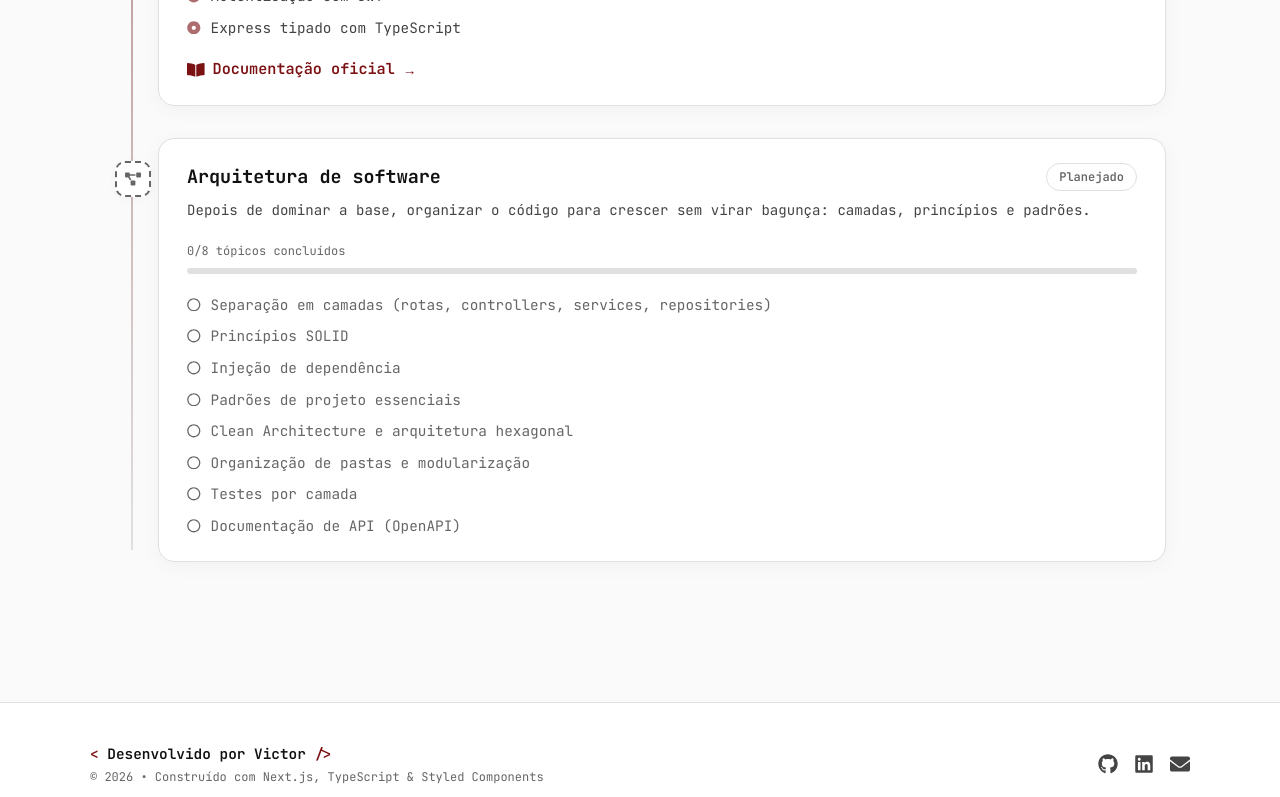
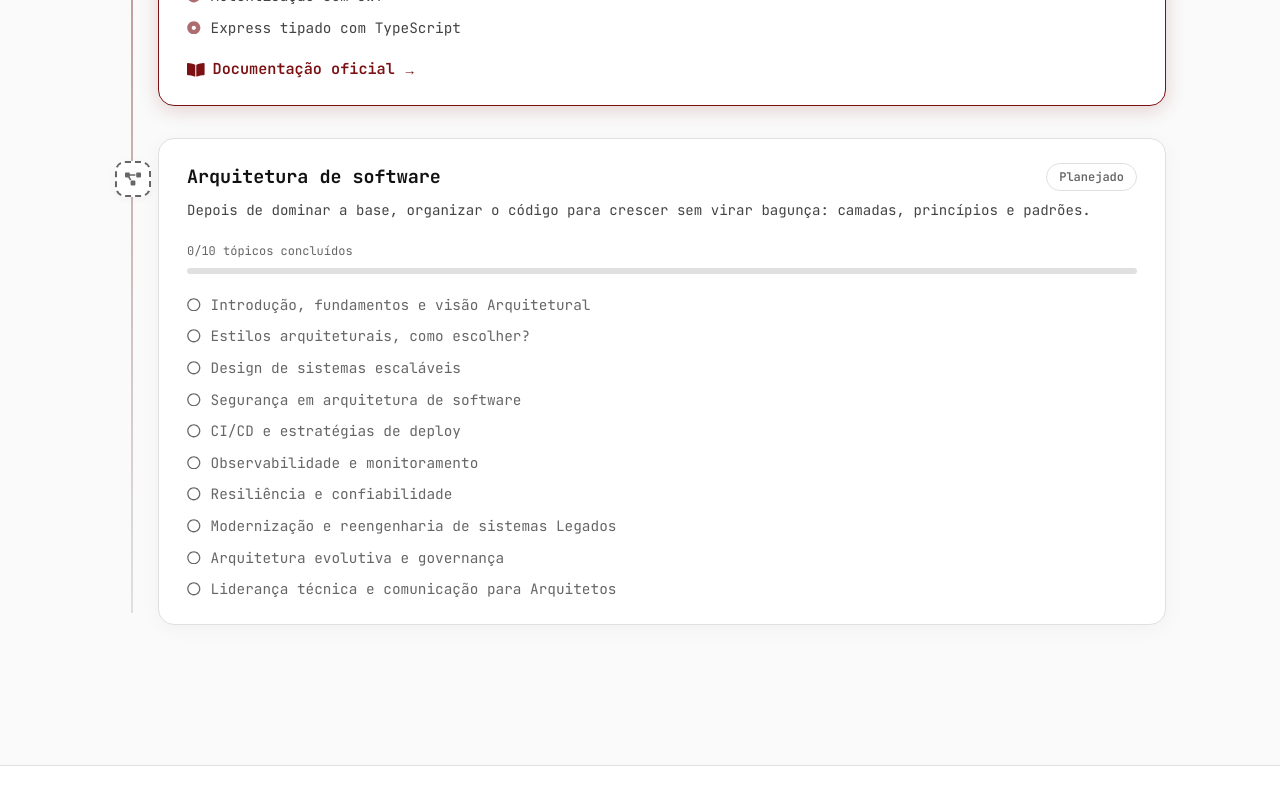
Before and after one commit to victorpcezar/meu-portfolio, a Next.js app: page /estudos in a window 1280 px wide. Shown: the part 1779-2576 px from the top of the page. Built offline with nearby package versions, Linux system fonts and the light colour scheme.

Commit message:
Atualizando card de estudos

```diff
--- a/src/data/roadmapData.ts
+++ b/src/data/roadmapData.ts
@@ -87,7 +87,7 @@ export const roadmap: RoadmapPhaseItem[] = [
         title: 'Express',
         description:
             'Construir APIs REST de verdade: rotas, middlewares, validação, banco de dados e autenticação.',
-        status: 'planejado',
+        status: 'em-andamento',
         icon: SiExpress,
         topics: [
             { id: 'express-rotas', title: 'Rotas e métodos HTTP', status: 'concluido' },
@@ -109,14 +109,17 @@ export const roadmap: RoadmapPhaseItem[] = [
         status: 'planejado',
         icon: FaProjectDiagram,
         topics: [
-            { id: 'arq-camadas', title: 'Separação em camadas (rotas, controllers, services, repositories)', status: 'planejado' },
-            { id: 'arq-solid', title: 'Princípios SOLID', status: 'planejado' },
-            { id: 'arq-di', title: 'Injeção de dependência', status: 'planejado' },
-            { id: 'arq-patterns', title: 'Padrões de projeto essenciais', status: 'planejado' },
-            { id: 'arq-clean', title: 'Clean Architecture e arquitetura hexagonal', status: 'planejado' },
-            { id: 'arq-modularizacao', title: 'Organização de pastas e modularização', status: 'planejado' },
-            { id: 'arq-testes', title: 'Testes por camada', status: 'planejado' },
-            { id: 'arq-docs', title: 'Documentação de API (OpenAPI)', status: 'planejado' },
+            { id: 'arq-intro', title: 'Introdução, fundamentos e visão Arquitetural', status: 'planejado' },
+            { id: 'arq-estilos', title: 'Estilos arquiteturais, como escolher?', status: 'planejado' },
+            { id: 'arq-design', title: 'Design de sistemas escaláveis', status: 'planejado' },
+            { id: 'arq-sec', title: 'Segurança em arquitetura de software', status: 'planejado' },
+            { id: 'arq-CI-CD', title: 'CI/CD e estratégias de deploy', status: 'planejado' },
+            { id: 'arq-observ', title: 'Observabilidade e monitoramento', status: 'planejado' },
+            { id: 'arq-resili', title: 'Resiliência e confiabilidade', status: 'planejado' },
+            { id: 'arq-moder', title: 'Modernização e reengenharia de sistemas Legados', status: 'planejado' },
+            { id: 'arq-evolut', title: 'Arquitetura evolutiva e governança', status: 'planejado' },
+            { id: 'arq-lide', title: 'Liderança técnica e comunicação para Arquitetos', status: 'planejado' },
+
         ],
     },
 ]
```
